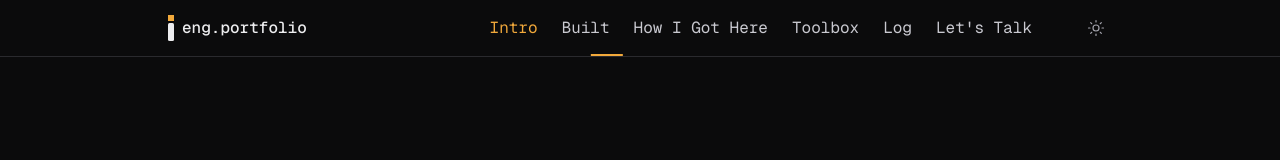
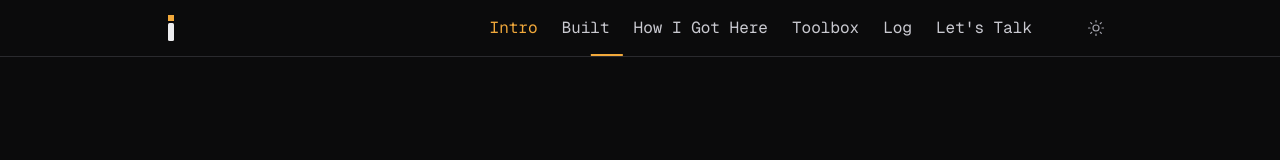
Before and after one commit to IshakAbdiazizHussen/Ishak-Abdiaziz----Portfolio, a Next.js app in the folder frontend/: page / in a window 1280 px wide. Shown: the top 160 px of the page. Built offline with nearby package versions, Linux system fonts and the light colour scheme; no server answers.

Commit message:
Removing in navbar the name of eng.portfolio

```diff
--- a/frontend/components/Nav.tsx
+++ b/frontend/components/Nav.tsx
@@ -55,12 +55,11 @@ export function Nav() {
   return (
     <header className={styles.bar}>
       <div className={styles.inner} ref={innerRef}>
-        <Link href="/" className={styles.brand} aria-label="eng.portfolio — home">
+        <Link href="/" className={styles.brand} aria-label="Home">
           <span className={styles.mark} aria-hidden="true">
             <span className={styles.markDot} />
             <span className={styles.markStem} />
           </span>
-          eng.portfolio
         </Link>
 
         <div className={styles.right}>
```
